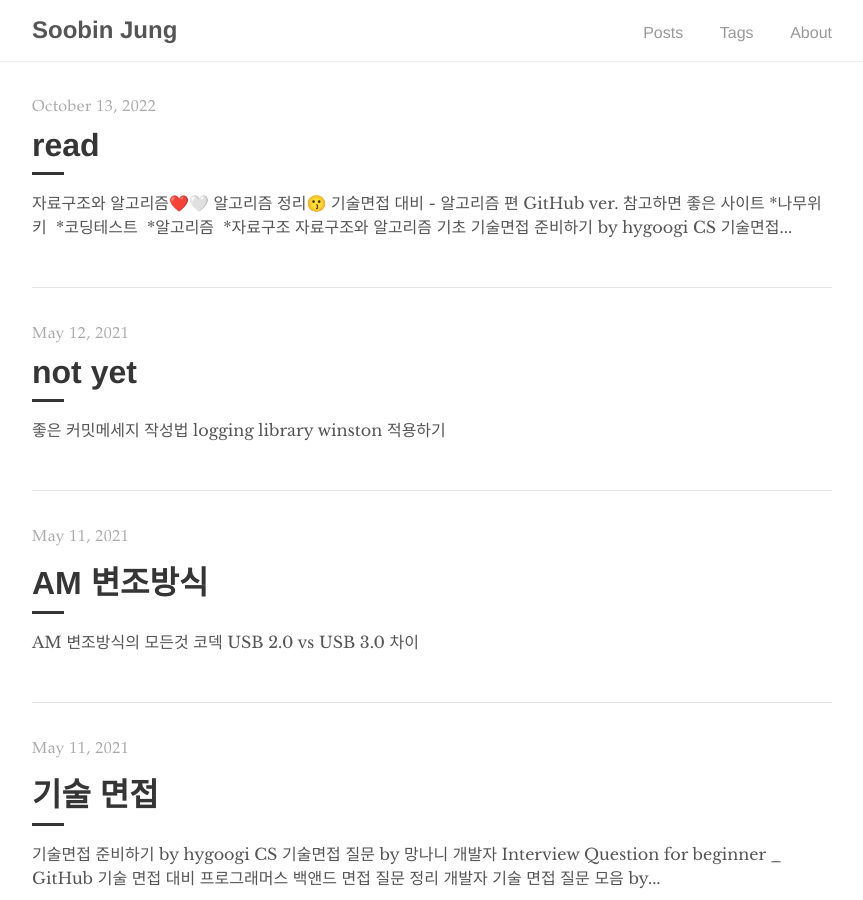
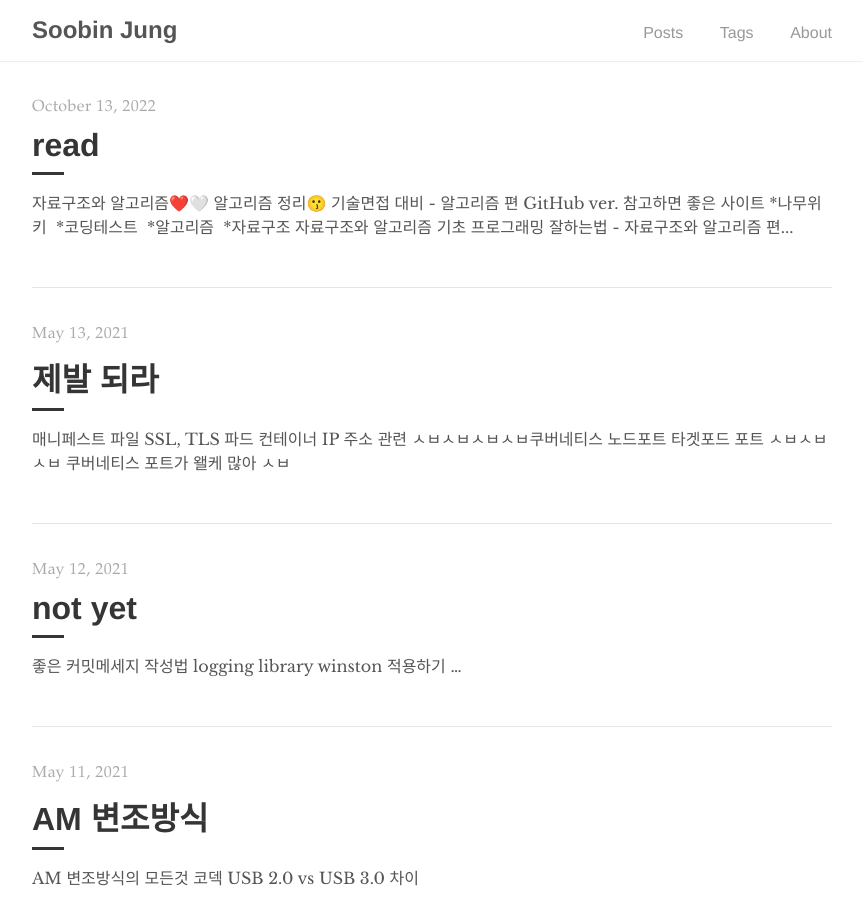
Before and after one commit to SoobinJung1013/SoobinJung1013.github.io, a Jekyll site: the page built from index.html, in a window 1280 px wide and 900 px high. Shown: the whole window, without its empty margins (208-1071 px from the left). Built offline with Jekyll 4.4.1, drawn with Linux system fonts in a browser that asks for light colours; the list of posts is cut into pages by our own code; some of the changed text lies outside the part shown.

Commit message:
ADD kubernetes port

```diff
--- /dev/null
+++ b/_posts/2021-05-13-67.md
@@ -0,0 +1,18 @@
+---
+layout: post
+title:  "제발 되라"
+author: "Soobin Jung"
+comments: true
+tags: Tale
+
+---
+
+[매니페스트 파일](https://ko.wikipedia.org/wiki/%EB%A7%A4%EB%8B%88%ED%8E%98%EC%8A%A4%ED%8A%B8_%ED%8C%8C%EC%9D%BC)
+
+[SSL, TLS](https://blog.naver.com/PostView.nhn?blogId=nine01223&logNo=221593556488&parentCategoryNo=&categoryNo=16&viewDate=&isShowPopularPosts=false&from=postView)
+
+[파드 컨테이너 IP 주소 관련](https://www.google.com/search?q=%ED%8C%8C%EB%93%9C%EC%99%80+%EC%BB%A8%ED%85%8C%EC%9D%B4%EB%84%88+%EC%95%88%EC%9D%98+IP+port+%EC%A3%BC%EC%86%8C&rlz=1C5CHFA_enKR937KR937&source=lnms&tbm=isch&sa=X&ved=2ahUKEwim6eiNysTwAhW5L6YKHacjCaEQ_AUoAXoECAEQAw&biw=1309&bih=746#imgrc=T6--G2PFMsehtM)
+
+[ㅅㅂㅅㅂㅅㅂㅅㅂ쿠버네티스 노드포트 타겟포드 포트](https://kimmj.github.io/kubernetes/port-targetport-nodeport-in-kubernetes/)
+
+[ㅅㅂㅅㅂㅅㅂ 쿠버네티스 포트가 왤케 많아 ㅅㅂ](https://m.blog.naver.com/PostView.nhn?blogId=freepsw&logNo=221910012471&proxyReferer=https:%2F%2Fwww.google.com%2F)
--- a/_posts/2022-10-13-66.md
+++ b/_posts/2022-10-13-66.md
@@ -27,9 +27,9 @@ tags: Tale
 
 [자료구조와 알고리즘 기초](https://juyeop.tistory.com/category/%EC%9E%90%EB%A3%8C%EA%B5%AC%EC%A1%B0%EC%99%80%20%EC%95%8C%EA%B3%A0%EB%A6%AC%EC%A6%98)
 
+[프로그래밍 잘하는법 - 자료구조와 알고리즘 편](https://medium.com/@ghilbut/%ED%94%84%EB%A1%9C%EA%B7%B8%EB%9E%98%EB%B0%8D%EC%9D%84-%EC%9E%98%ED%95%98%EB%8A%94-5%EA%B0%80%EC%A7%80-%EB%B0%A9%EB%B2%95-1-%EC%9E%90%EB%A3%8C%EA%B5%AC%EC%A1%B0%EC%99%80-%EC%95%8C%EA%B3%A0%EB%A6%AC%EC%A6%98-%EA%B3%B5%EB%B6%80%ED%95%98%EA%B8%B0-ebf3a3f79ee2)
 
-
-
+[알고리즘](https://librewiki.net/wiki/%EC%8B%9C%EB%A6%AC%EC%A6%88:%EC%88%98%ED%95%99%EC%9D%B8%EB%93%AF_%EA%B3%BC%ED%95%99%EC%95%84%EB%8B%8C_%EA%B3%B5%ED%95%99%EA%B0%99%EC%9D%80_%EC%BB%B4%ED%93%A8%ED%84%B0%EA%B3%BC%ED%95%99/%EC%95%8C%EA%B3%A0%EB%A6%AC%EC%A6%98_%EC%A4%91%EA%B8%89)
 
 
 
```
Also changed, not shown: _posts/2021-05-12-65.md (+2 -0 lines).
